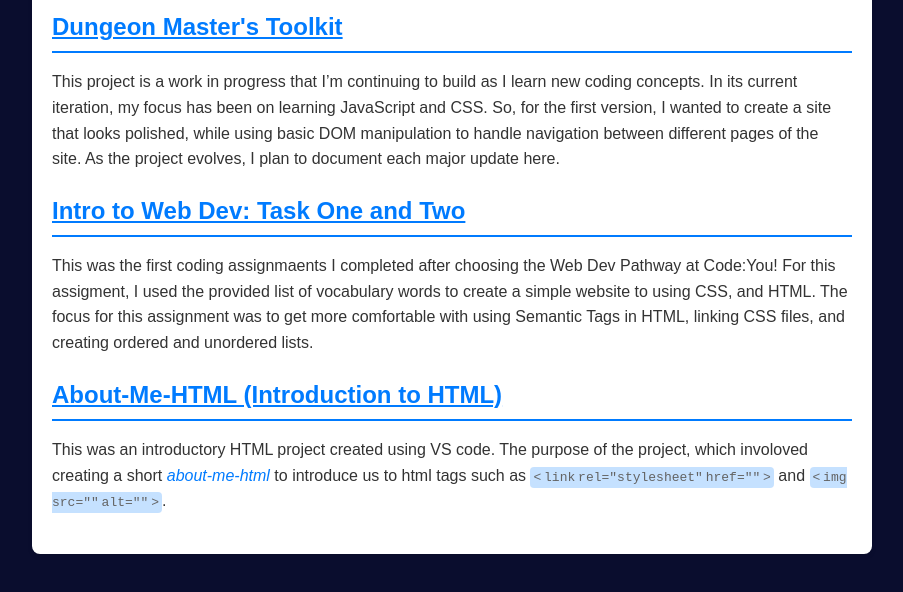
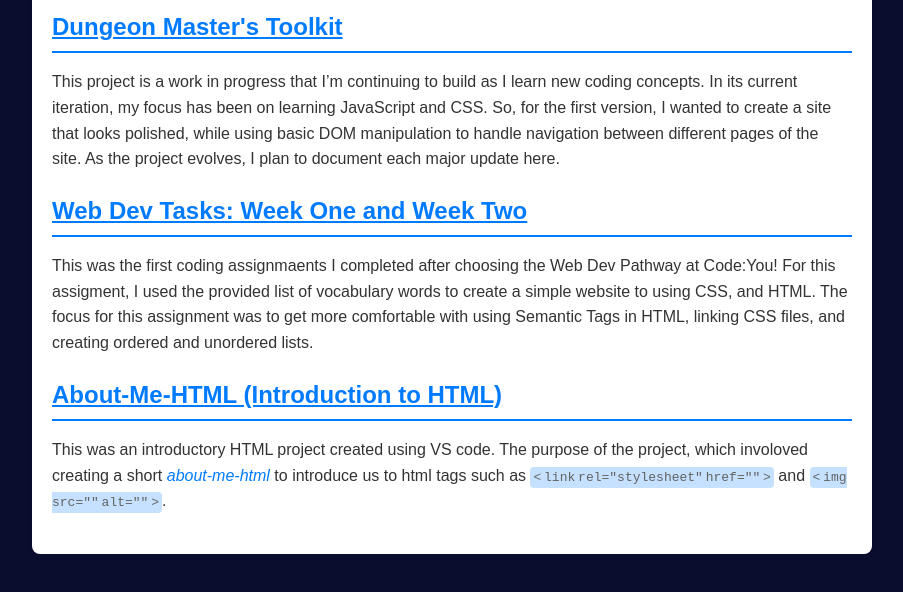
Before and after one commit to alicenmariah/alicenmariah.github.io, a plain HTML site: page projects.html in a window 1280 px wide. Shown: the part 176-768 px from the top of the page, without its empty margins (188-1091 px from the left). Drawn offline with Linux system fonts and the light colour scheme.

Commit message:
fixed project name

```diff
--- a/projects.html
+++ b/projects.html
@@ -25,7 +25,7 @@
 
 
         <section class="section">
-            <a href="https://github.com/alicenmariah/webdev-task-wk1-and-wk2.git"><h2>Intro to Web Dev: Task One and Two </h2></a>
+            <a href="https://github.com/alicenmariah/webdev-task-wk1-and-wk2.git"><h2>Web Dev Tasks: Week One and Week Two</h2></a>
                 <p>
                     This was the first coding assignmaents I completed after choosing the Web Dev Pathway at Code:You!
                     For this assigment, I used the provided list of vocabulary words to create a simple website to
```
